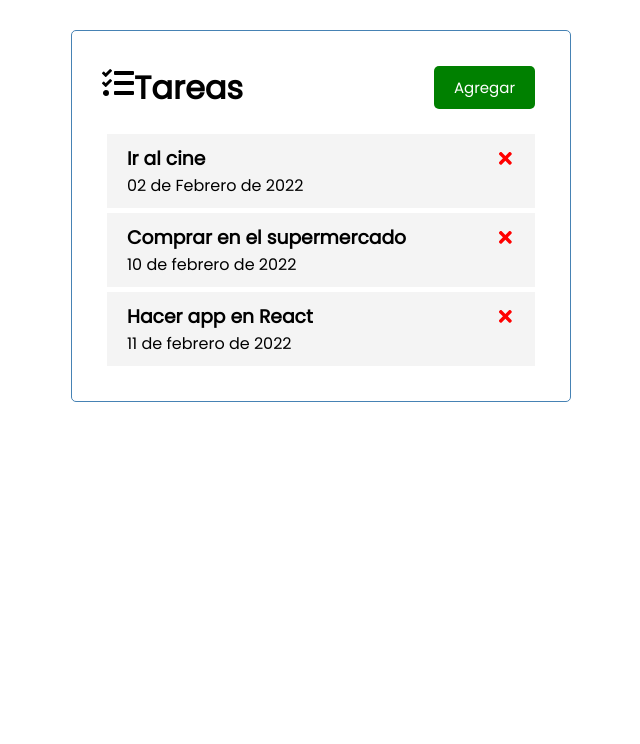
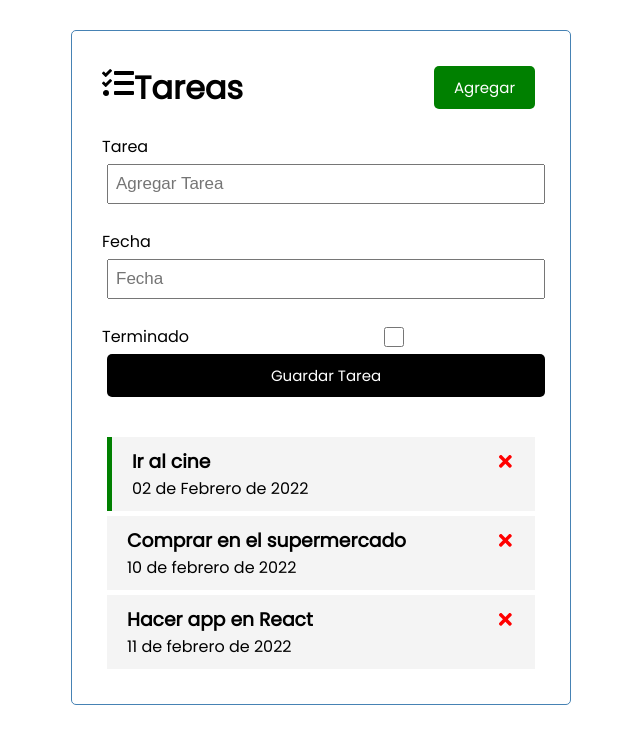
Before and after one commit to edgar-merida/vite_project, a React (Vite) app: page / in a window 1280 px wide. Shown: the top 744 px of the page, without its empty margins (319-959 px from the left). Built offline with nearby package versions, Linux system fonts and the light colour scheme.

Commit message:
agregado formulario

```diff
--- a/src/App.jsx
+++ b/src/App.jsx
@@ -1,7 +1,7 @@
 import { useState } from 'react';
 import Header from "./components/Header"
-import Task from './components/Task';
 import Tasks from "./components/Tasks"
+import AddTarea from './components/AddTarea';
 
 function App() {
 
@@ -33,10 +33,18 @@ const deleteTask = (id) =>{
   setTasks(tasks.filter((task)=> task.id !== id))
 }
 
+//marcar como terminado
+const togleTerminado = (id) => {
+  //console.log(id)
+  setTasks(tasks.map((task)=>task.id === id ? {...task, terminado : !task.terminado}:task))
+}
+
+
   return (
     <div className="container">
       <Header title='Tareas' />
-      <Tasks tasks={tasks} onDelete={deleteTask} />
+      <AddTarea />
+     {tasks.length >0 ? <Tasks tasks={tasks} onDelete={deleteTask} onToggle={togleTerminado} />:'No hay tareas que mostrar' }
     </div>
   )
 }
--- /dev/null
+++ b/src/components/AddTarea.jsx
@@ -0,0 +1,21 @@
+
+const AddTarea = () => {
+    return (
+        <form className="add-form">
+            <div className="form-control">
+                <label>Tarea</label>
+                <input type="text" placeholder="Agregar Tarea" />
+            </div>
+            <div className="form-control">
+                <label>Fecha</label>
+                <input type="text" placeholder="Fecha" />
+            </div>
+            <div className="form-control-check">
+                <label>Terminado</label>
+                <input type="checkbox" />
+            </div>
+            <input type="submit" value='Guardar Tarea' className="btn btn-block"/>
+        </form>);
+};
+
+export default AddTarea;
--- a/src/components/Task.jsx
+++ b/src/components/Task.jsx
@@ -1,9 +1,9 @@
 import {FaTimes} from 'react-icons/fa'
 
-const Task = ({task, onDelete }) => {
+const Task = ({task, onDelete, onToggle }) => {
 
     return (
-        <div className="task">
+        <div className={`task ${task.terminado ? 'terminado' : ''}`} onDoubleClick={() => onToggle(task.id)}>
             <h3>{task.texto}<FaTimes style={{color:'red', cursor:'pointer'}} onClick={()=> onDelete(task.id)}/></h3>
             <p>{task.fecha}</p>
         </div>
--- a/src/components/Tasks.jsx
+++ b/src/components/Tasks.jsx
@@ -1,12 +1,12 @@
 import Task from "./Task";
 
-const Tasks = ({ tasks, onDelete }) => {
+const Tasks = ({ tasks, onDelete, onToggle }) => {
 
 
     return (
         <div>
             {tasks.map((task) => (
-                <Task key={task.id} task={task} onDelete={onDelete}/>
+                <Task key={task.id} task={task} onDelete={onDelete} onToggle={onToggle}/>
             ))}
         </div>)
 };
--- a/src/index.css
+++ b/src/index.css
@@ -61,7 +61,7 @@ body {
   cursor: pointer;
 }
 
-.task.reminder {
+.task.terminado {
   border-left: 5px solid green;
 }
 
```
